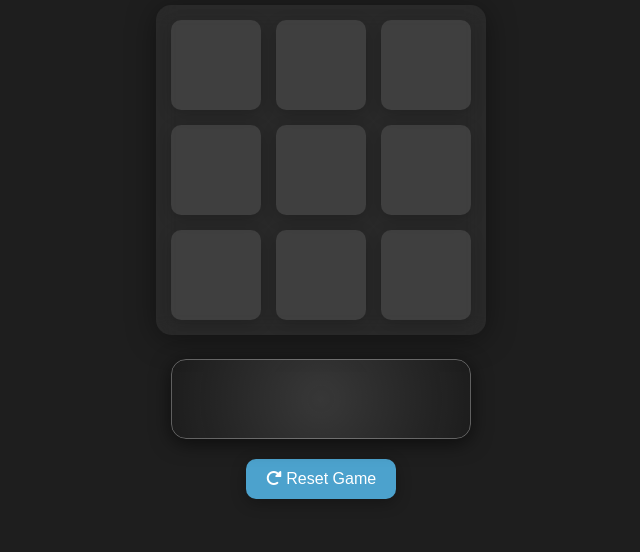
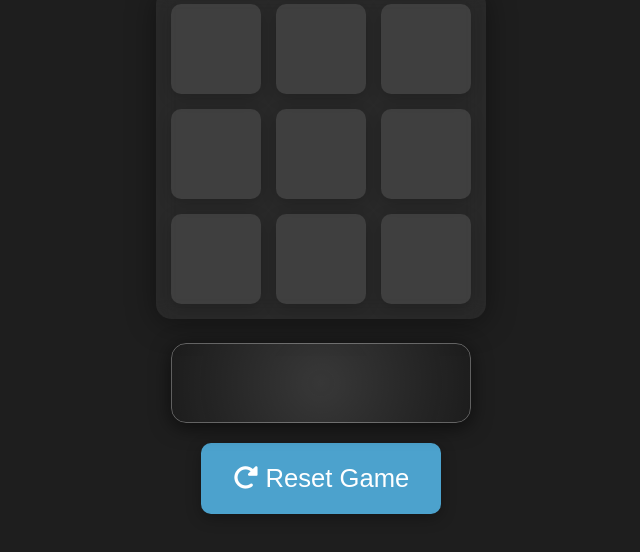
Before and after one commit to mithilreddy369/Tic-Tac-Toe-Web-Game, a plain HTML site: page index.html in a window 1280 px wide. Shown: the part 206-758 px from the top of the page, without its empty margins (319-959 px from the left). Drawn offline with nearby package versions, Linux system fonts and the light colour scheme.

Commit message:
updated game

```diff
--- a/styles.css
+++ b/styles.css
@@ -140,12 +140,12 @@ h1 {
 
 
 #reset-button {
-    padding: 8px 20px;
-    background-color: #4ca2cd; /* Solid background color */
+    font-size: 1.5rem; /* Increase font size */
+    padding: 1rem 2rem; /* Adjust padding for larger button */    background-color: #4ca2cd; /* Solid background color */
     border-radius: 10px;
     border: none;
     color: #fff;
-    font-size: 1rem;
+    font-size: 1.6rem;
     margin-top: 20px;
     transition: background 0.3s ease, transform 0.3s ease, box-shadow 0.3s ease;
     box-shadow: 0 4px 15px rgba(0, 0, 0, 0.3);
```
